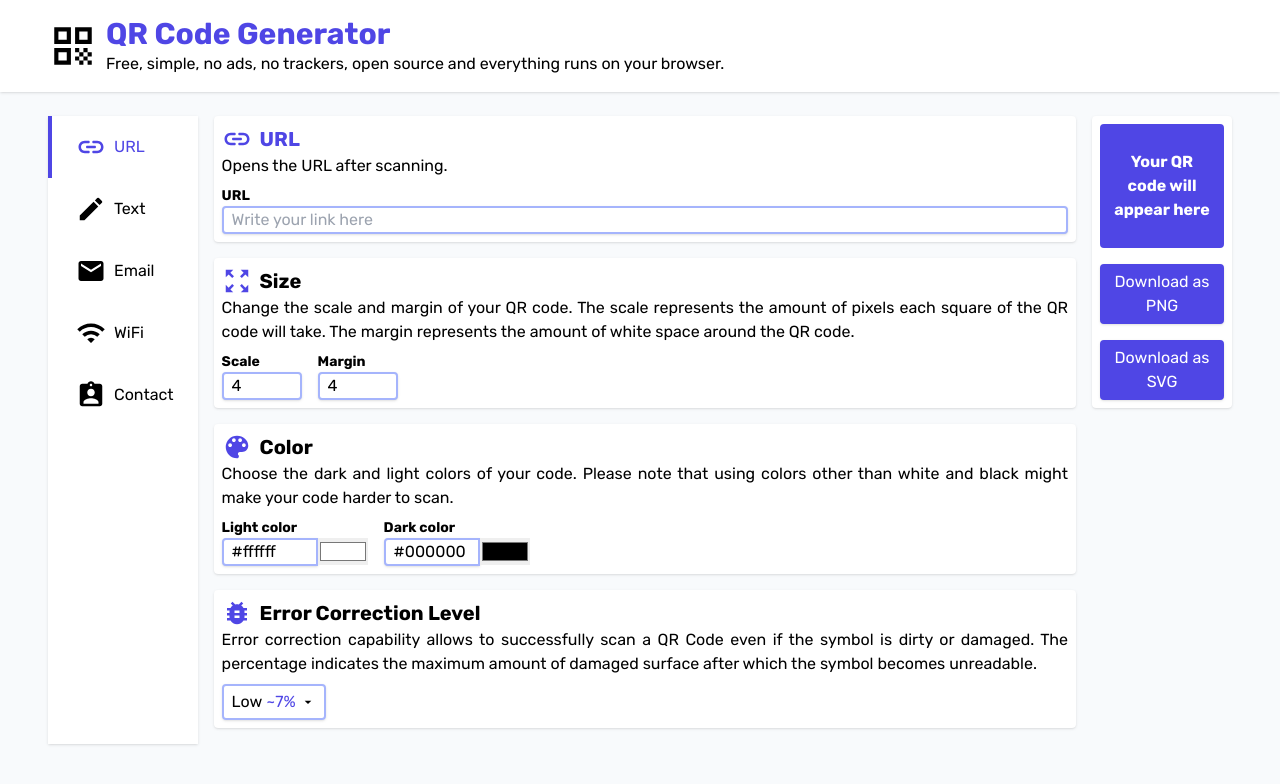
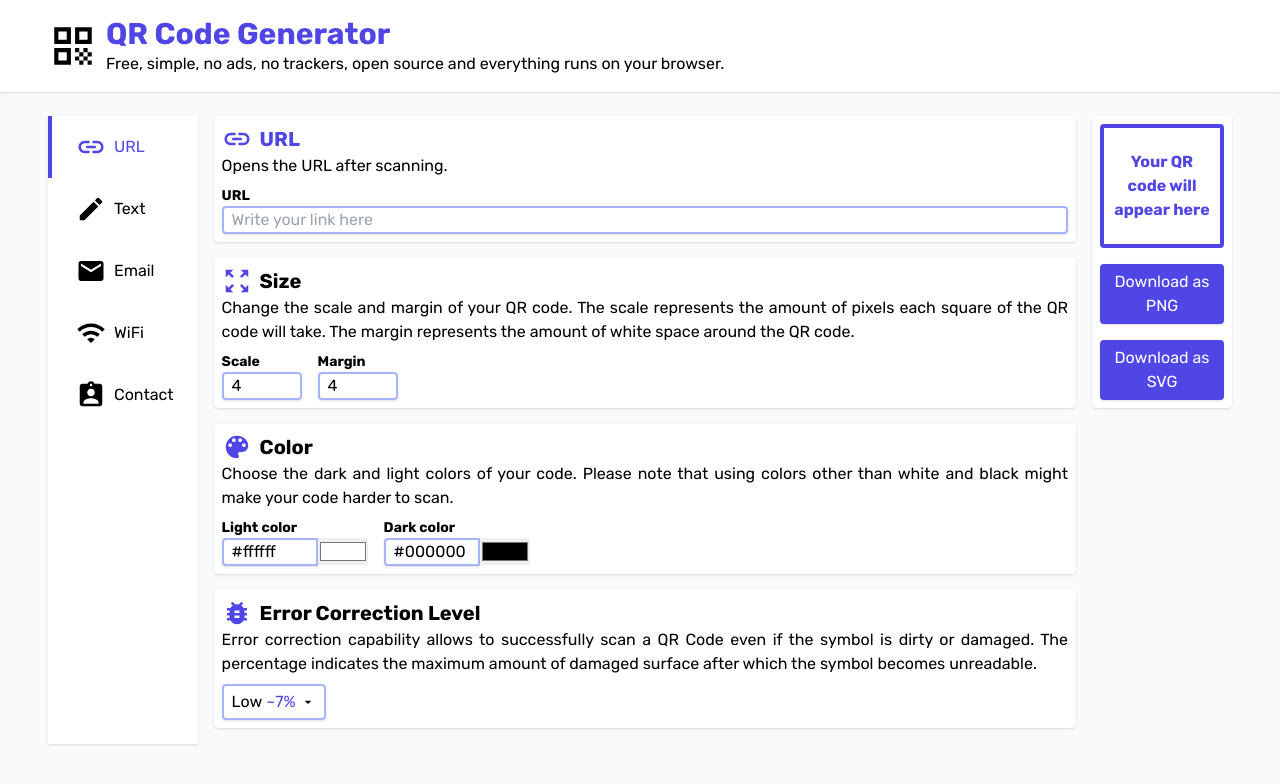
Before and after one commit to itaquito/qr-generator, a Next.js app: page / in a window 1280 px wide. Shown: the top 784 px of the page. Built offline with nearby package versions, Linux system fonts and the light colour scheme.

Commit message:
fix: Small design change

```diff
--- a/src/components/QRCode/QRCode.tsx
+++ b/src/components/QRCode/QRCode.tsx
@@ -63,7 +63,7 @@ function QRCode({ content, parameters }: QRCodeProps) {
           {content !== '' ? (
             <canvas title='Preview of the QR code' ref={canvas} />
           ) : (
-            <div className='flex h-[116px] w-[116px] items-center justify-center bg-primary p-2 text-center font-bold text-white'>
+            <div className='flex h-[116px] w-[116px] items-center justify-center p-2 text-center font-bold text-primary'>
               Your QR code will appear here
             </div>
           )}
```
